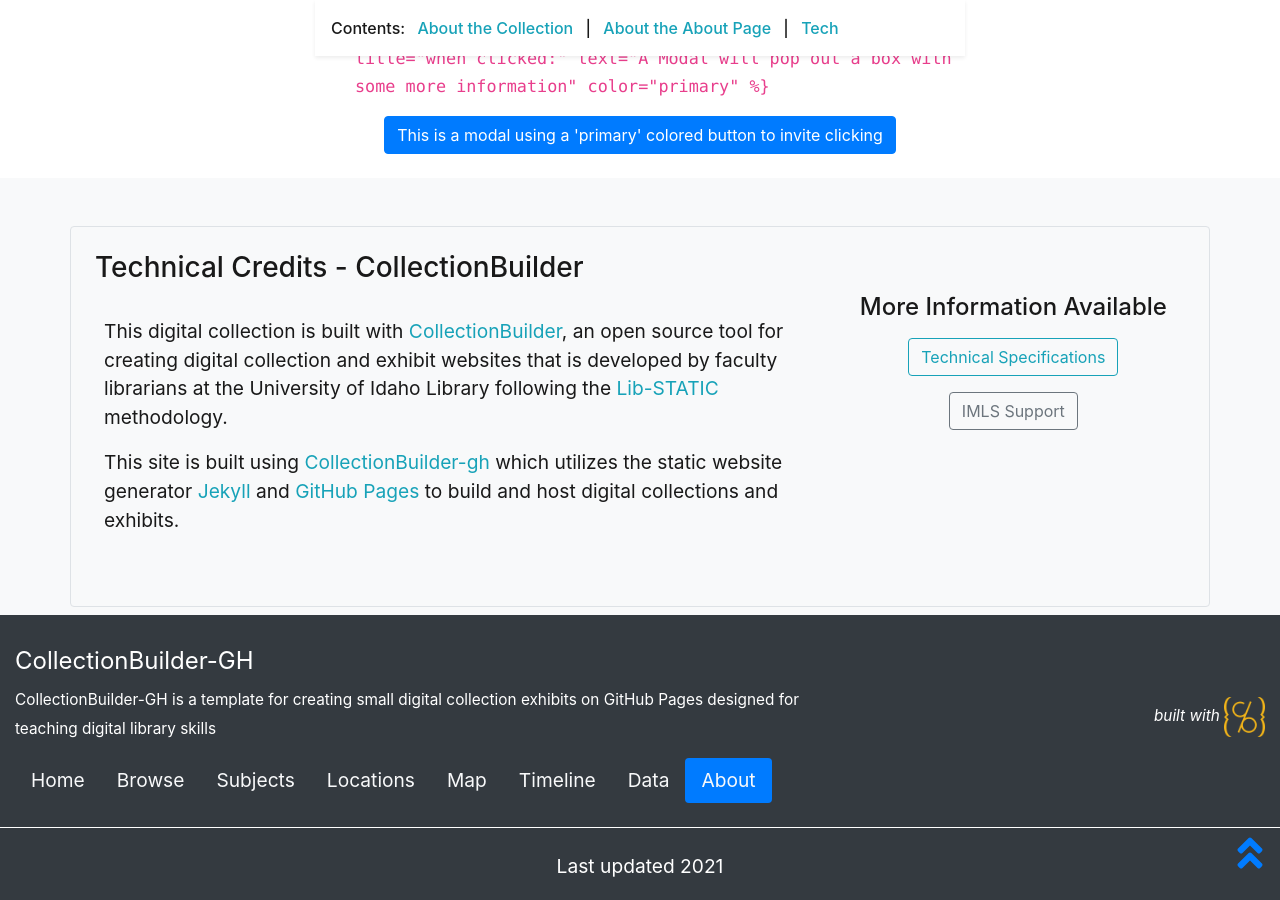
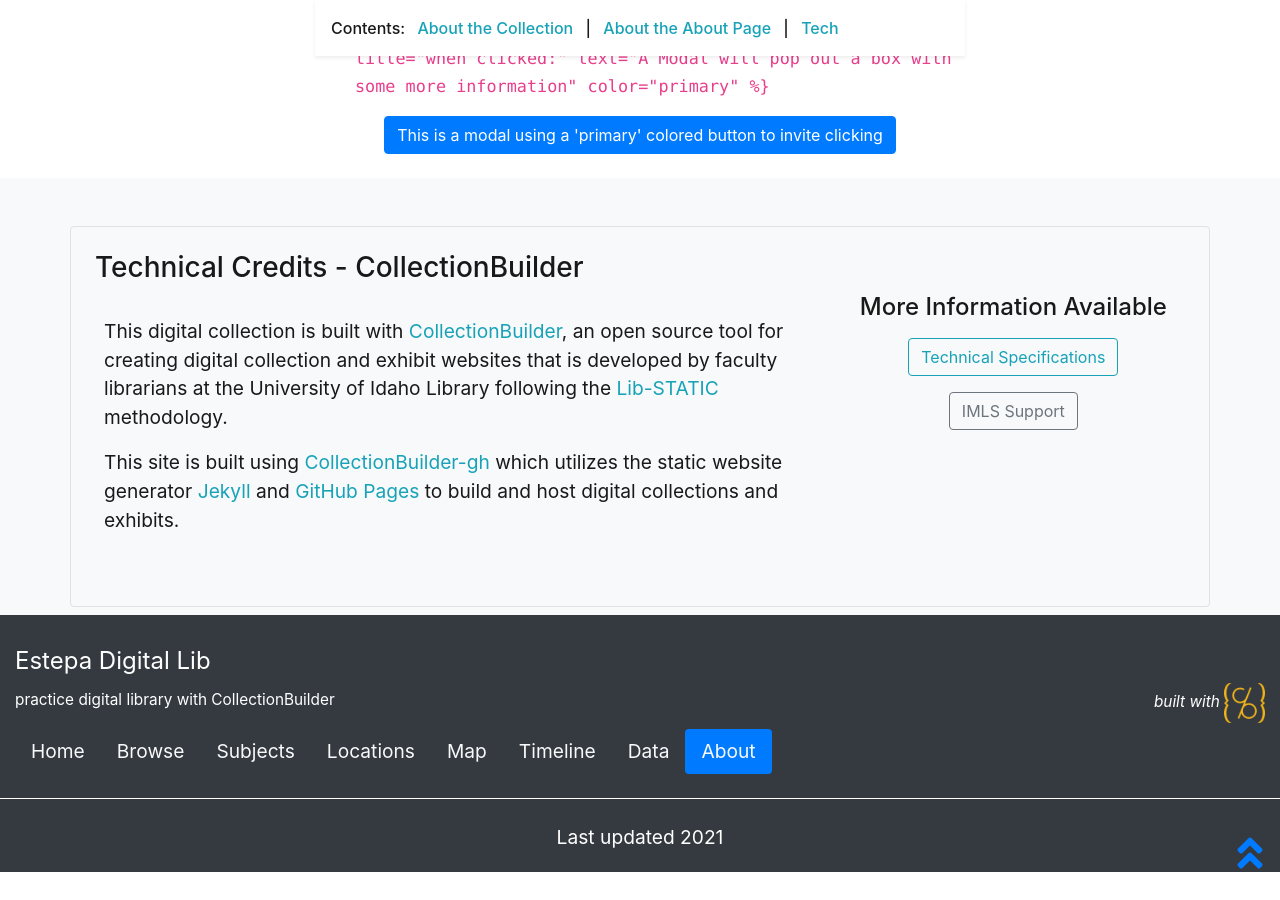
Before and after one commit to Lestepaaa/mydigitallib, a Jekyll site: the page built from pages/about.md, in a window 1280 px wide and 900 px high, scrolled down 5214 px. Built offline with Jekyll 4.4.1, drawn with Linux system fonts in a browser that asks for light colours; after the commit the page ends 6086 px from its top, so only the background shows below that; some of the changed text lies outside the part shown.

Commit message:
Updated site settings

```diff
--- a/_config.yml
+++ b/_config.yml
@@ -20,14 +20,14 @@
 # SITE SETTINGS
 #
 # title of site appears in banner
-title: CollectionBuilder-GH
+title: Estepa Digital Lib
 # tagline, a short phrase that will appear throughout the site in the top banner
-tagline: a template for creating simple digital exhibits
+tagline: try langz
 # description appears in meta tags and other locations
 # this description might appear in search result lists, keep around 160 characters max
-description: "CollectionBuilder-GH is a template for creating small digital collection exhibits on GitHub Pages designed for teaching digital library skills"
+description: practice digital library with CollectionBuilder
 # creator of the digital collection, to appear in meta tags; we typically use our GitHub usernames but feel free to just use your name
-author: CollectionBuilder
+author: Lester Estepa
 
 ##########
 # COLLECTION SETTINGS
```
